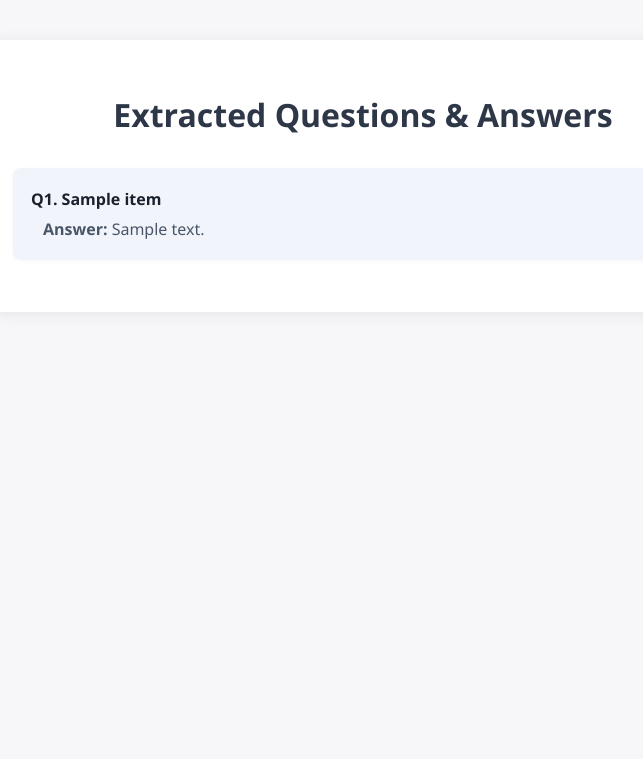
After one commit to sparklingp8/PodZen, a Django app: template podzen/home/templates/home/show_answer.html in a window 1280 px wide. The commit adds this page. Shown: the top 759 px of the page, without its empty margins (277-920 px from the left). Run offline with Django 5.2, Linux system fonts and the light colour scheme; the template is opened without the code that fills it: most values are stand-ins (such as "Sample title", 1, 10 or a date in 2020).

Commit message:
added url and ai

```diff
--- /dev/null
+++ b/podzen/home/templates/home/show_answer.html
@@ -0,0 +1,72 @@
+<html>
+<head>
+	<title>Extracted Questions & Answers</title>
+	<style>
+		body {
+			font-family: 'Segoe UI', Arial, sans-serif;
+			background: #f7f7fa;
+			margin: 0;
+			padding: 0;
+		}
+		.container {
+			max-width: 700px;
+			margin: 40px auto;
+			background: #fff;
+			border-radius: 12px;
+			box-shadow: 0 2px 16px rgba(0,0,0,0.08);
+			padding: 32px 24px;
+		}
+		h1 {
+			text-align: center;
+			color: #2d3748;
+			margin-bottom: 32px;
+		}
+		.qa-card {
+			background: #f1f5fb;
+			border-radius: 8px;
+			margin-bottom: 20px;
+			padding: 20px 18px;
+			box-shadow: 0 1px 4px rgba(0,0,0,0.04);
+			transition: box-shadow 0.2s;
+		}
+		.qa-card:hover {
+			box-shadow: 0 4px 16px rgba(0,0,0,0.10);
+		}
+		.question {
+			font-weight: 600;
+			color: #1a202c;
+			margin-bottom: 8px;
+		}
+		.answer {
+			color: #4a5568;
+			margin-left: 12px;
+		}
+		.error {
+			color: #c53030;
+			background: #fff5f5;
+			border: 1px solid #feb2b2;
+			padding: 16px;
+			border-radius: 8px;
+			margin-bottom: 20px;
+			text-align: center;
+		}
+	</style>
+</head>
+<body>
+	<div class="container">
+		<h1>Extracted Questions & Answers</h1>
+		{% if data is string %}
+			<div class="error">{{ data }}</div>
+		{% else %}
+			{% for item in data %}
+				<div class="qa-card">
+					<div class="question">Q{{ forloop.counter }}. {{ item.question }}</div>
+					<div class="answer"><b>Answer:</b> {{ item.answer }}</div>
+				</div>
+			{% empty %}
+				<div>No questions found.</div>
+			{% endfor %}
+		{% endif %}
+	</div>
+</body>
+</html>
--- a/podzen/home/templates/home/show_link.html
+++ b/podzen/home/templates/home/show_link.html
@@ -15,6 +15,7 @@
             </div>
             <a href="/" class="btn btn-secondary mt-3">Back to Home</a>
         </div>
+        {{ data }}
     </div>
 </body>
 </html>
--- a/podzen/home/urls.py
+++ b/podzen/home/urls.py
@@ -1,7 +1,7 @@
 from django.urls import path
-from .views import home_view, show_link_view
+from .views import home_view, get_video_link
 
 urlpatterns = [
     path('', home_view, name='home'),
-    path('show-link/<path:link>/', show_link_view, name='show_link'),
+    path('video-link', get_video_link, name='video_link'),
 ]
--- /dev/null
+++ b/requirements.txt
@@ -0,0 +1,3 @@
+Django>=4.2
+python-dotenv>=1.0.0
+youtube-transcript-api== 1.2.2
```
Also changed, not shown: podzen/home/views.py (+99 -4 lines).
